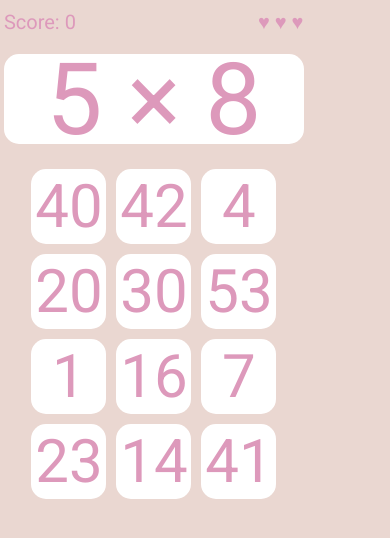
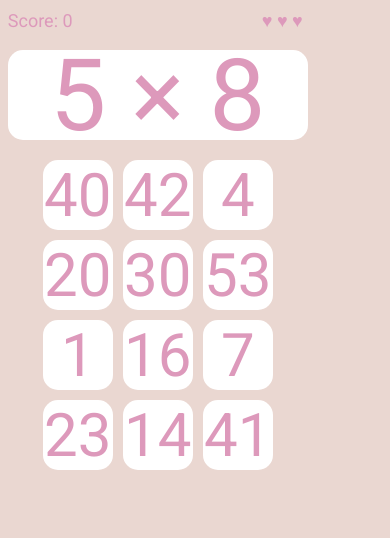
Before and after one commit to ogavashi/NewMathTrainer, a plain HTML site: page index.html in a window 390 px wide. Drawn offline with Linux system fonts and the light colour scheme.

Commit message:
Add files via upload

```diff
--- a/style.css
+++ b/style.css
@@ -98,7 +98,7 @@ body {
     justify-content: center;
     position: fixed;
     top: 0%;
-    left: 1%;
+    left: 2%;
   }
 
   #trainer {
@@ -116,9 +116,9 @@ body {
     justify-content: space-between;
     margin-top: 10px;
     margin-bottom: 20px;
-    font-size: 20px;
+    font-size: 18px;
     max-width: 300px;
-    max-height: 24px;
+    max-height: 20px;
   }
 
   #hearts {
@@ -143,12 +143,12 @@ body {
 
   #buttons {
     display: grid;
-    grid-template-columns: repeat(3, 75px);
-    grid-template-rows: repeat(10, 75px);
+    grid-template-columns: repeat(3, 70px);
+    grid-template-rows: repeat(10, 70px);
     grid-column-gap: 10px;
     grid-row-gap: 10px;
     justify-content: center;
-    margin-top: 25px;
+    margin-top: 20px;
   }
 
   .button {
```
